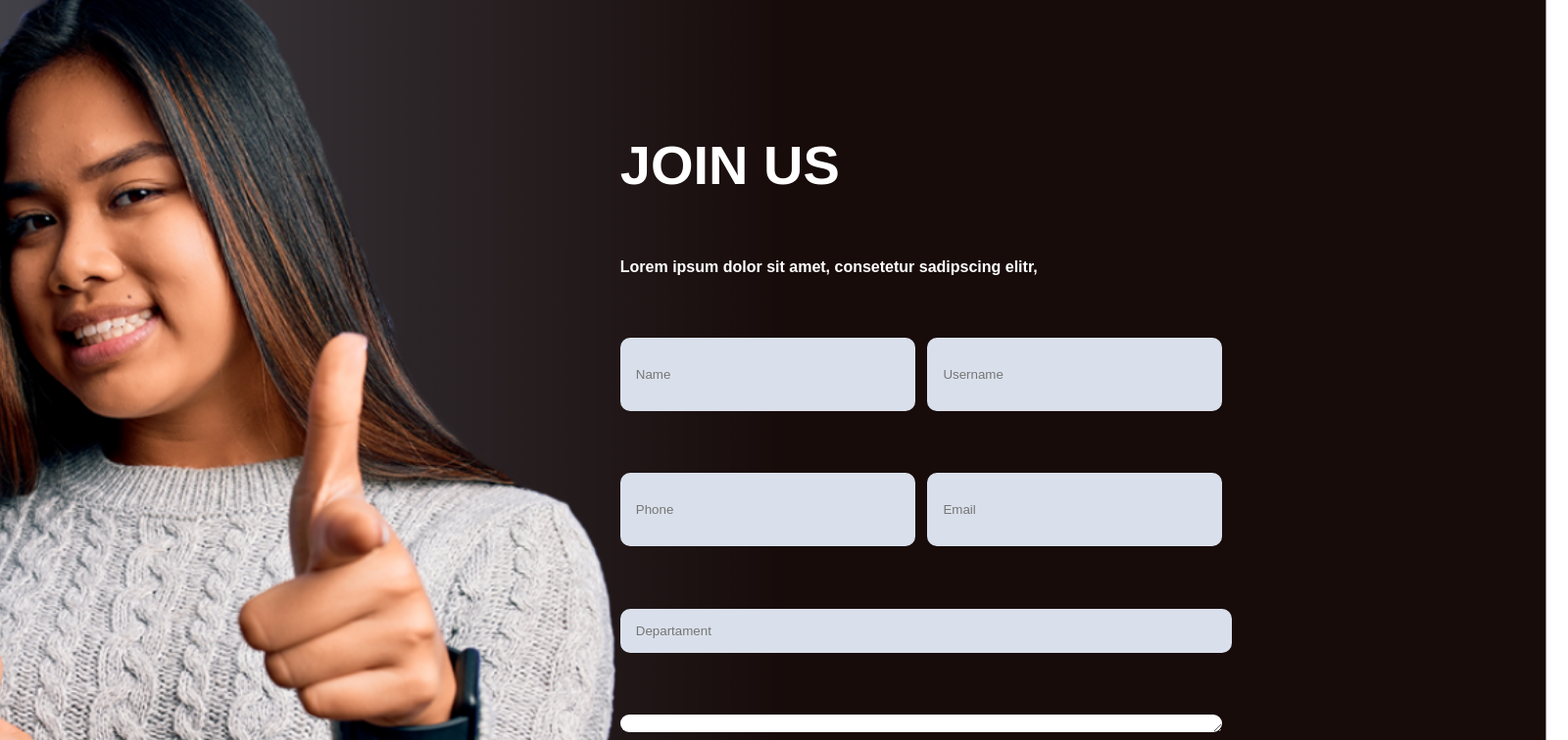
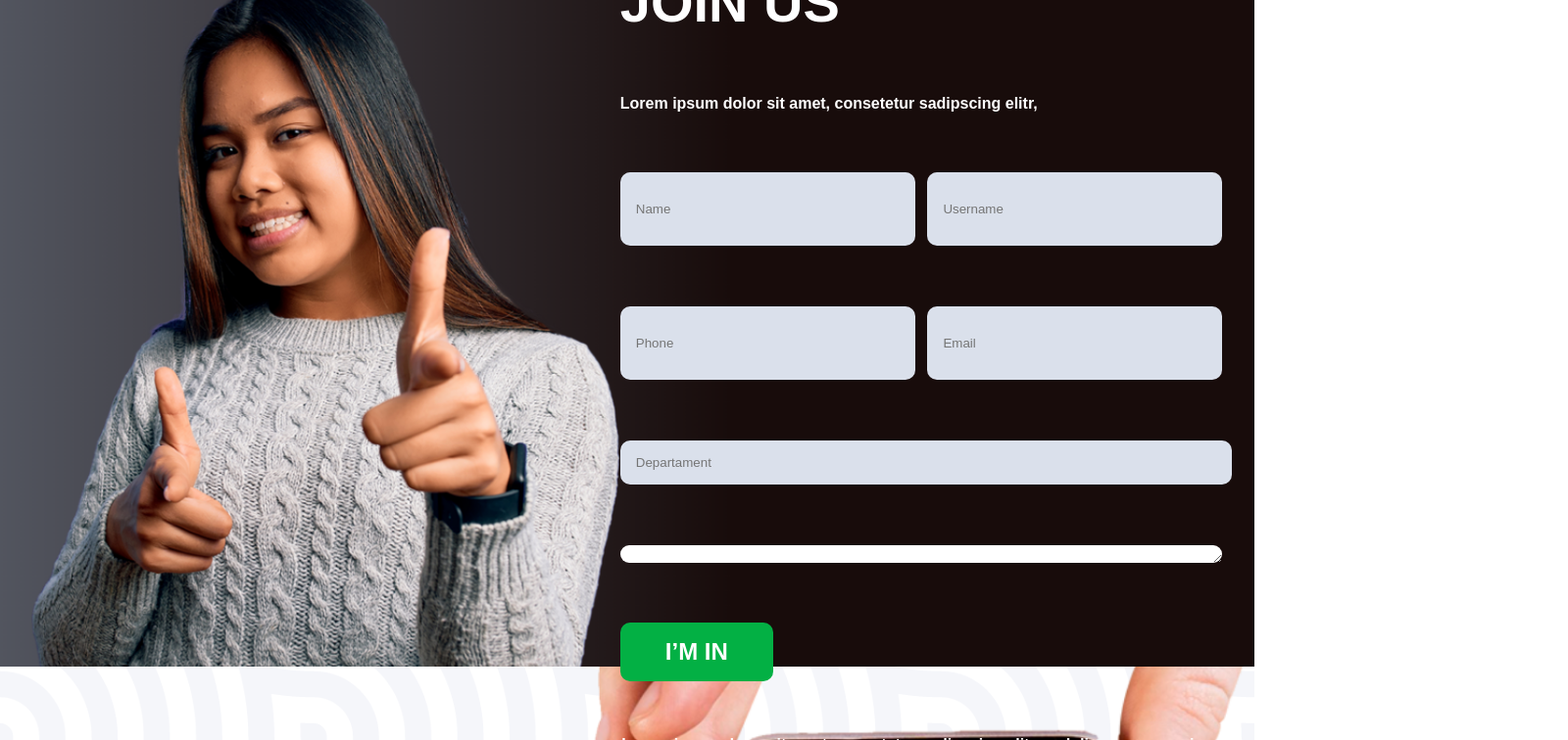
Before and after one commit to SantiagoBriceno/Nolatech-Prueba-Tecnica, a React (Vite) app in the folder Frontend/: page / in a window 1280 px wide. Shown: the part 3380-4136 px from the top of the page at 98% size, 1600 px wide, since content can reach past the window. Built offline with nearby package versions, Linux system fonts and the light colour scheme; no server answers.

Commit message:
Fixed: Styling

```diff
--- a/Frontend/src/index.css
+++ b/Frontend/src/index.css
@@ -389,11 +389,10 @@ hr {
 }
 
 .fiveCard {
-  margin-top: 15%;
+  margin-top: 2%;
   display: flex;
   flex-direction: row;
   justify-content: end;
-  height: 100%;
 }
 
 .formFiveCard {
--- a/Frontend/src/styles/cards.css
+++ b/Frontend/src/styles/cards.css
@@ -29,10 +29,10 @@
 .fiveCard img {
   position: absolute;
   width: 100%;
-  object-fit: scale-down;
+  object-fit: cover;
   z-index: -1;
   max-height: 800px;
-  transform: scale(1.5);
+  /* transform: scale(1.5); */
 }
 
 .fiveCard .join-us {
@@ -53,7 +53,7 @@
   font-size: 16px;
   font-weight: bold;
   color: white;
-  margin-top: 2%;
+  margin-top: 1%;
   margin-left: 2%;
   text-align: center;
 }
@@ -72,7 +72,7 @@
 }
 
 .fiveCard textarea {
-  height: 120px;
+  height: 100px;
   padding-top: 16px;
 }
 
```
